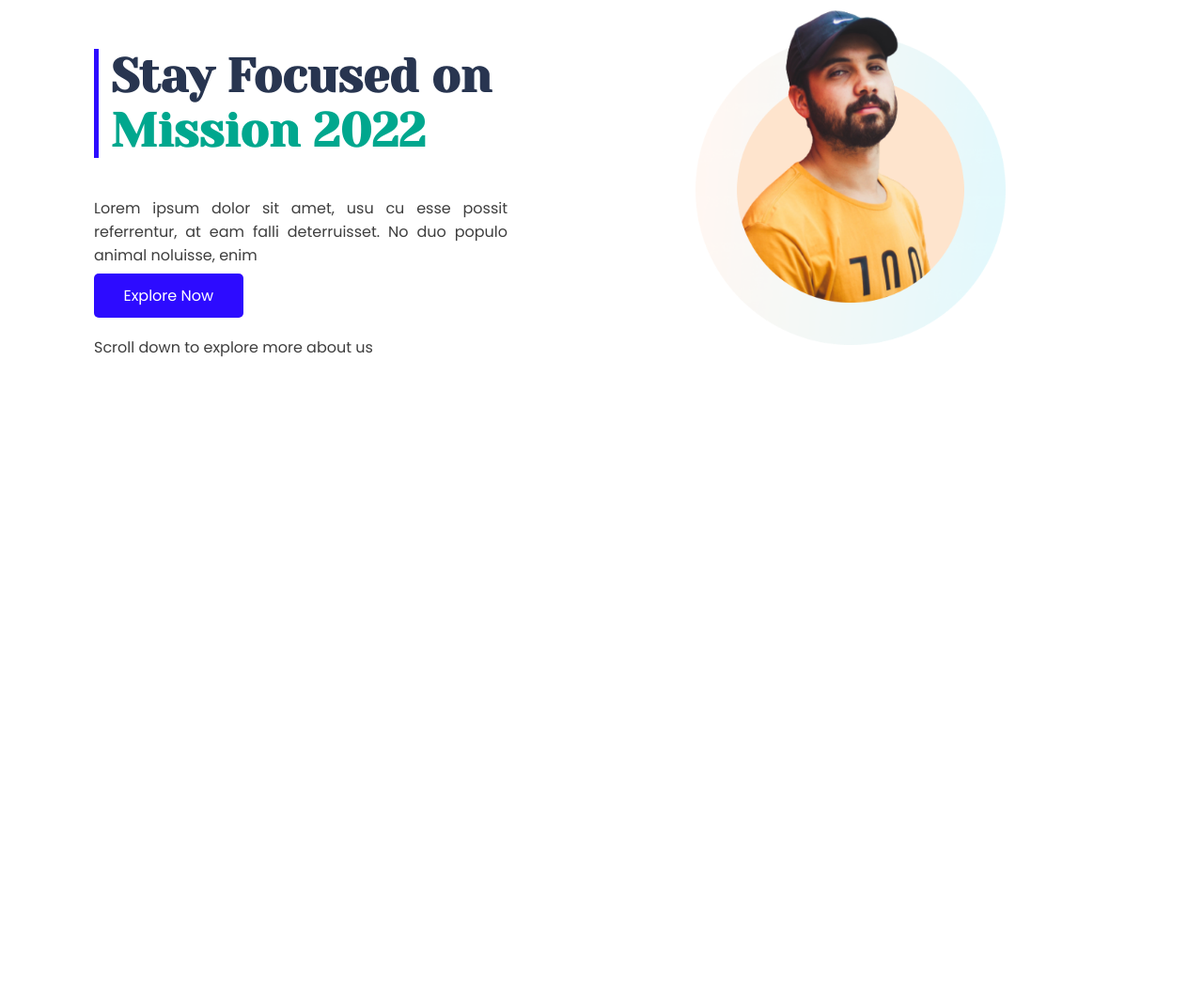
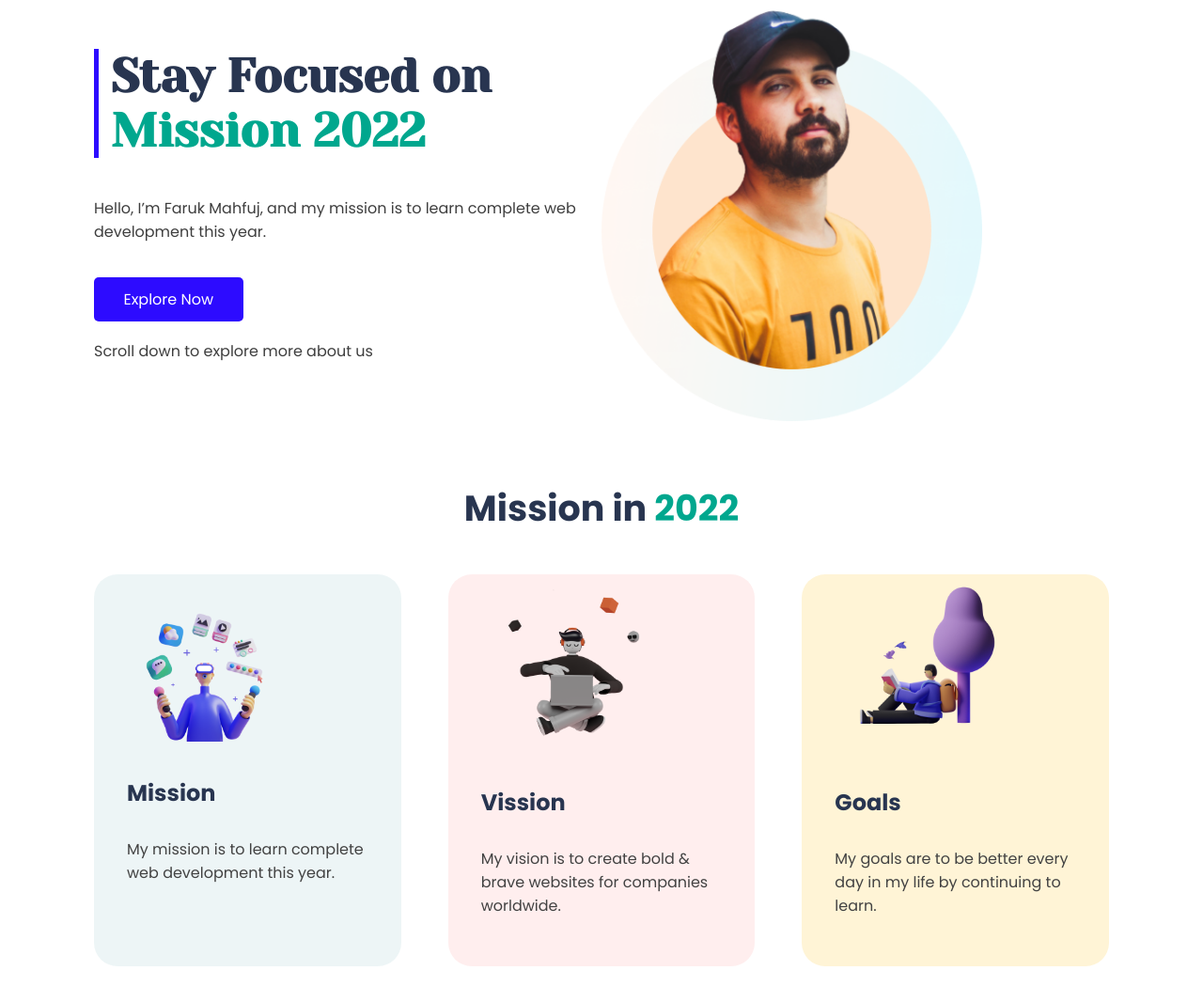
Before and after one commit to FarukMahfuj/mission-2022, a plain HTML site: page index.html in a window 1280 px wide. Shown: the whole page at 94% size. Before the commit the page ends 800 px from the top, so only its background shows below. Drawn offline with Linux system fonts and the light colour scheme.

Commit message:
second-section added

```diff
--- a/index.html
+++ b/index.html
@@ -21,8 +21,7 @@
 
         <div class="half-width">
             <h1 id="header">Stay Focused on <span class="green-color">Mission 2022</span></h1>
-            <p>Lorem ipsum dolor sit amet, usu cu esse possit referrentur, at eam falli deterruisset. No duo populo
-                animal noluisse, enim</p>
+            <p>Hello, I’m Faruk Mahfuj, and my mission is to learn complete web development this year.</p>
             <a href="">Explore Now</a>
             <p>Scroll down to explore more about us</p>
         </div>
@@ -31,7 +30,27 @@
         </div>
 
     </section>
+    <section>
+        <h2>Mission in <span class="green-color">2022</span></h2>
+        <div class="flex">
+            <div class="half-width mission">
+                <img src="images/illustrators/illustrator-1.png" alt="illustrator-1">
+                <h3>Mission</h3>
+                <p class="para">My mission is to learn complete web development this year.</p>
+            </div>
+            <div class="half-width vission">
+                <img src="images/illustrators/illustrator-2.png" alt="illustrator-2">
+                <h3>Vission</h3>
+                <p class="para">My vision is to create bold & brave websites for companies worldwide.</p>
+            </div>
+            <div class="half-width goals dots">
+                <img src="images/illustrators/illustrator-3.png" alt="illustrator-3">
+                <h3>Goals</h3>
+                <p class="para">My goals are to be better every day in my life by continuing to learn.</p>
+            </div>
+        </div>
 
+    </section>
 </body>
 
 </html>
--- a/style.css
+++ b/style.css
@@ -11,6 +11,10 @@ h2{
         font-family: 'Poppins', sans-serif;
         font-size: 38px;
         text-align: center;
+}
+h3{
+    font-family: 'Poppins', sans-serif;
+    font-size: 24px;
 }
 #header{
 font-size: 50px;
@@ -28,9 +32,14 @@ p{
     color: #3E3E3E;
     font-size: 18;
     font-family:'Poppins', sans-serif;
-    margin-bottom: 18px;
+    margin-bottom: 47px;
     margin-top: 30px;
-    text-align: justify;
+    text-align: start;
+}
+.para{
+    color: #424242;
+    font-size: 16;
+    font-family:'Poppins', sans-serif;
 }
 a{
     text-decoration: none;
@@ -49,14 +58,36 @@ a{
 .flex{
    display: flex;
    margin-bottom: 60px;
+   padding-left: 100px;
+   padding-right: 100px;
+   padding-top: 10px;
 }
 
 .half-width{
     width: 80%;
-    padding-left: 100px;
-    padding-right: 100px;
-    padding-top: 10px;
 }
 .flex img{
     width: 75%;
+
 }
+.mission{
+    padding: 5px 35px;
+    border-radius: 25px;
+    width: 100%;
+    background-color: rgba(79, 157, 166, 0.1);
+}
+.vission{
+    padding: 5px 35px;
+    border-radius: 25px;
+    margin-left: 50px;
+    margin-right: 50px;
+    width: 100%;
+    background-color: rgba(255, 89, 89, 0.1)
+}
+
+.goals{
+    padding: 5px 35px;
+    border-radius: 25px;
+    width: 100%;
+    background-color: rgba(255, 244, 214, 1)
+}
```
Also changed, not shown: images/shapes/dot.png (added).
